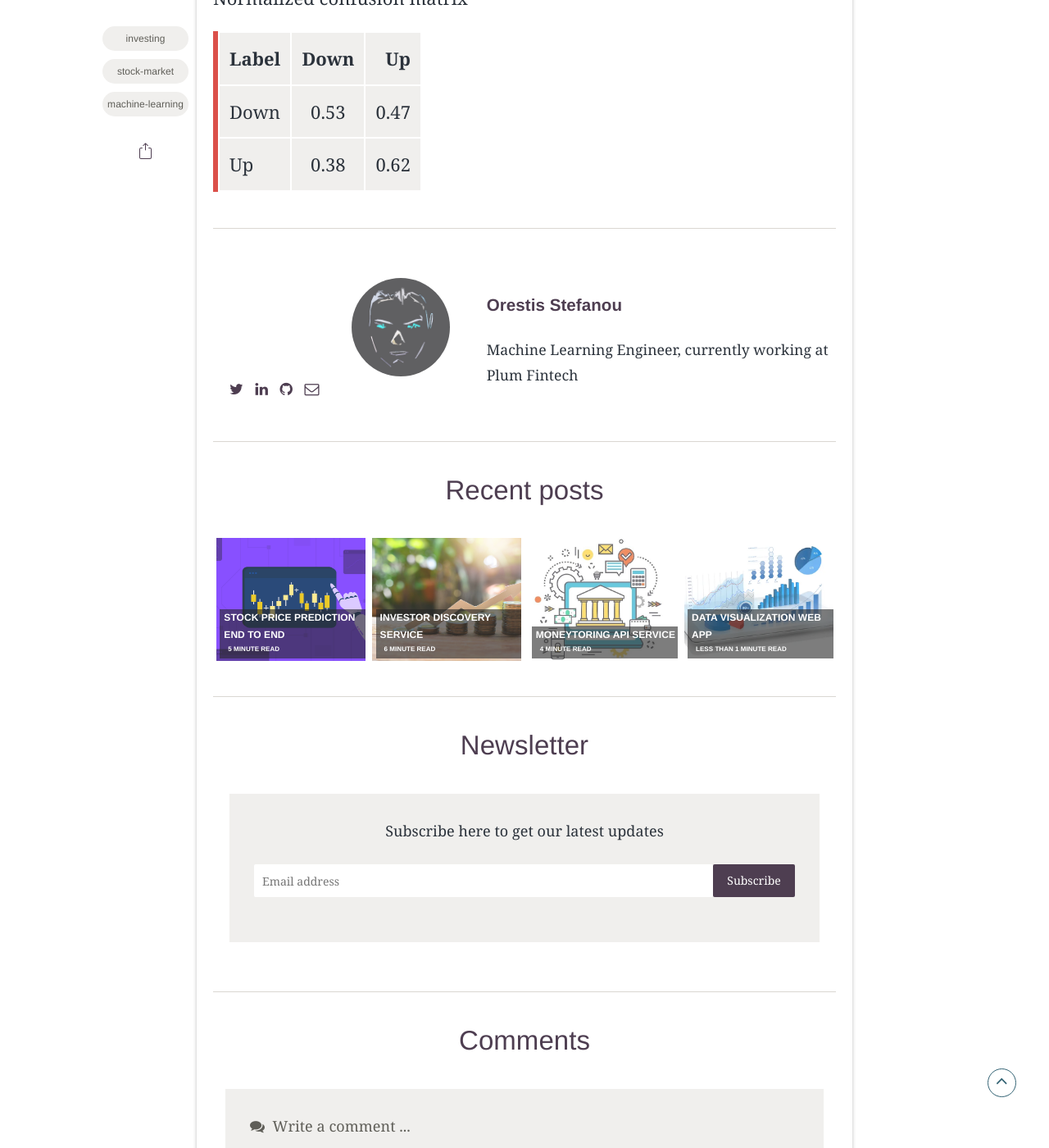
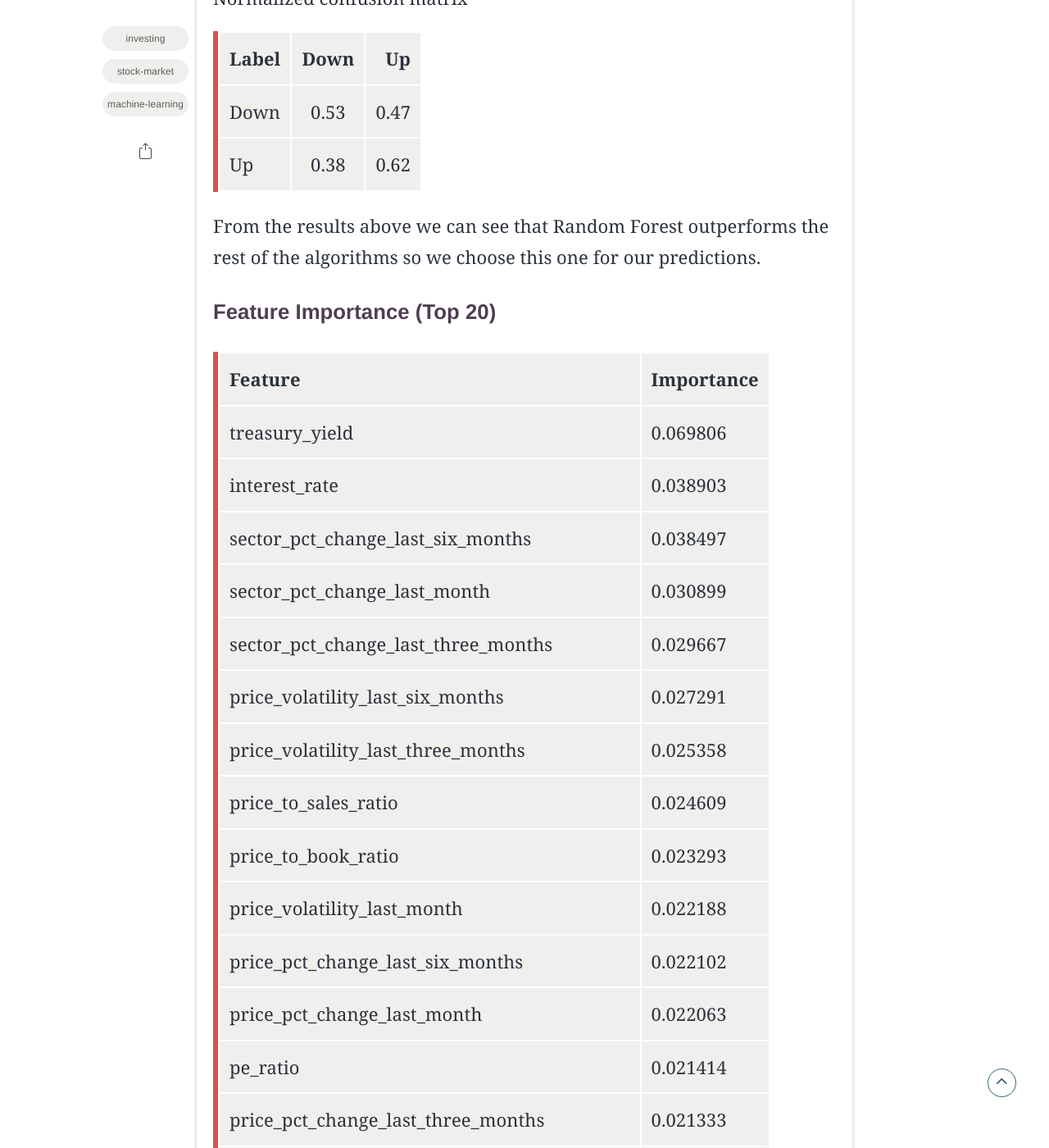
Before and after one commit to OrestisStefanou/OrestisStefanou.github.io, a Jekyll site: the page built from _posts/2024-01-08-Stock-Price-Prediction.md, in a window 1280 px wide and 1400 px high, scrolled down 9536 px. Shown: the whole window at 82% size. Built offline with Jekyll 4.4.1, drawn with Linux system fonts in a browser that asks for light colours; some web fonts are replaced; comment, search, counter and statistics services are not loaded; some of the changed text lies outside the part shown.

Commit message:
WIP: Stock price prediction post

```diff
--- a/_posts/2024-01-08-Stock-Price-Prediction.md
+++ b/_posts/2024-01-08-Stock-Price-Prediction.md
@@ -274,3 +274,30 @@ Normalized confusion matrix<br/>
 | :---  | :--: | --: |
 | Down  | 0.53 | 0.47|
 | Up    | 0.38 | 0.62|
+
+
+From the results above we can see that Random Forest outperforms the rest of the algorithms so we choose this one for our predictions.
+### Feature Importance (Top 20)
+
+| Feature                                            | Importance          |
+| -------------------------------------------------- | -------------------- |
+| treasury_yield                                     | 0.069806             |
+| interest_rate                                      | 0.038903             |
+| sector_pct_change_last_six_months                  | 0.038497             |
+| sector_pct_change_last_month                       | 0.030899             |
+| sector_pct_change_last_three_months                | 0.029667             |
+| price_volatility_last_six_months                   | 0.027291             |
+| price_volatility_last_three_months                 | 0.025358             |
+| price_to_sales_ratio                               | 0.024609             |
+| price_to_book_ratio                                | 0.023293             |
+| price_volatility_last_month                        | 0.022188             |
+| price_pct_change_last_six_months                   | 0.022102             |
+| price_pct_change_last_month                        | 0.022063             |
+| pe_ratio                                           | 0.021414             |
+| price_pct_change_last_three_months                 | 0.021333             |
+| return_on_assets                                   | 0.019453             |
+| operating_profit_margin                            | 0.019330             |
+| cash_to_debt_ratio                                 | 0.019183             |
+| assets_to_liabilities_ratio                        | 0.018904             |
+| property_plant_equipment_arctan_pct_change         | 0.018851             |
+| revenue_per_share                                  | 0.018741             |
```
